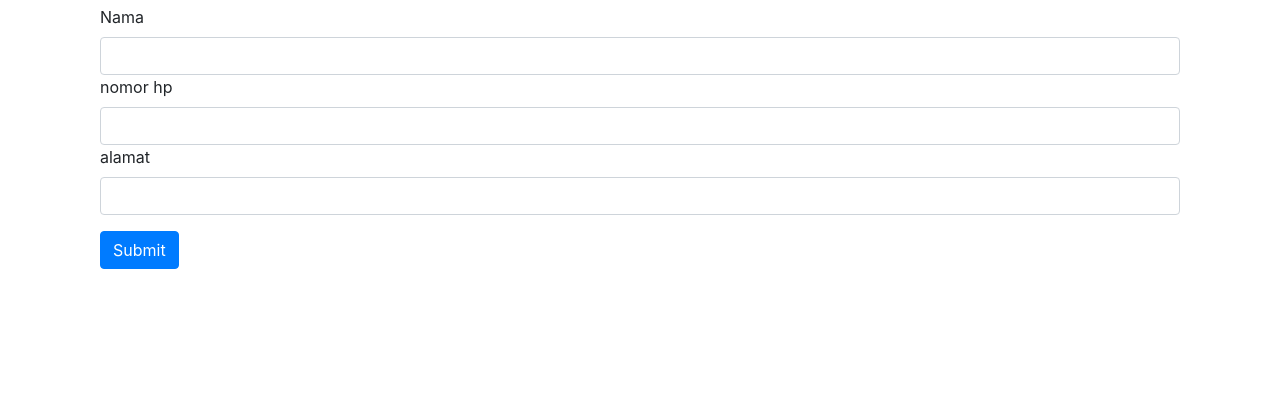
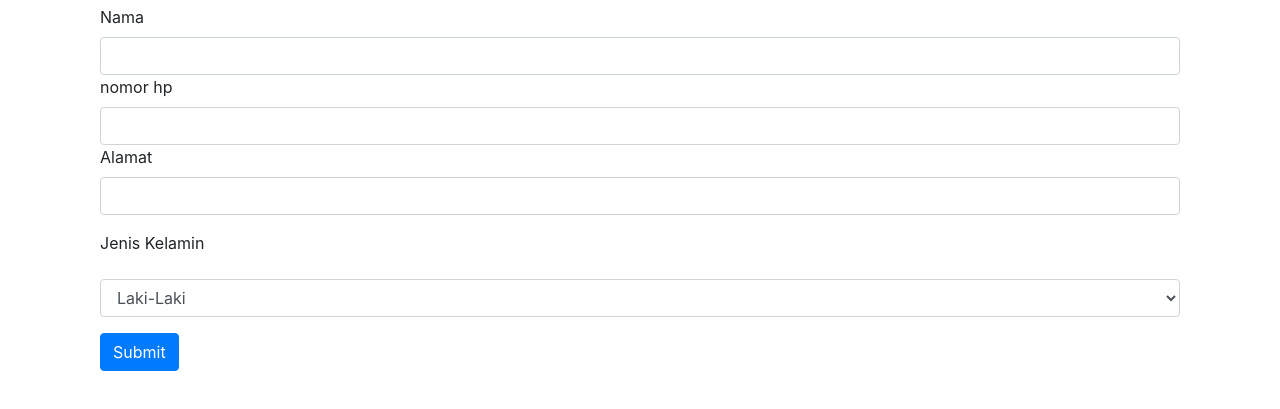
Before and after one commit to titusbriliant/webtitus, a plain HTML site: page index.html in a window 1280 px wide. Shown: the part 51-460 px from the top of the page. Drawn offline with nearby package versions, Linux system fonts and the light colour scheme.

Commit message:
Update index.html

```diff
--- a/index.html
+++ b/index.html
@@ -11,30 +11,47 @@
         crossorigin="anonymous">
 
     <title>Functional form</title>
+
 </head>
 
 <body>
-    <div class="container"> <h1>DAFTAR EVENT SEMINAR MOTIVASI</h1>
+    <div class="container">
+        <h1>DAFTAR EVENT SEMINAR MOTIVASI</h1>
+
+        <!--LOGIN KE GITHUB-->
+        <!--PASTE SOURCE CODE & COMMIT-->
+        <!--CEK NETLIFY-->
+
         <div class="container">
             <form action="https://formspree.io/titusbriliant@gmail.com" method="POST">
                 <div class="form-group">
                     <label for="nama">Nama</label>
-                <input type="text" class="form-control" name="nama" id="nama" >
+                    <input type="text" class="form-control" name="nama" id="nama">
 
                     <div class="form-group">
                         <label for="nomor hp">nomor hp</label>
                         <input type="text" class="form-control" name="hp" id="hp">
 
                         <div class="form-group">
-                        <label for="alamat">alamat</label>
-                        <input type="text" class="form-control" name="alamat" id="alamat">
+                            <label for="alamat">Alamat</label>
+                            <input type="text" class="form-control" name="alamat">
                         </div>
+                        <div class="form-group">
+                            <label for="jenis_kelamin">Jenis Kelamin</label>
+                        </div>
+                        <div class="form-group">
+                            <select class="form-control" name="jenis_kelamin">
+                                <option value="laki-laki">Laki-Laki</option>
+                                <option value="perempuan">Perempuan</option>
+                            </select>
                         </div>
                         <button type="submit" class="btn btn-primary">Submit</button>
                     </div>
+
+                </div>
             </form>
         </div>
-</div>
+
 
     <!-- Optional JavaScript -->
     <!-- jQuery first, then Popper.js, then Bootstrap JS -->
```
Lines whose indentation alone changed are shown as unchanged.
